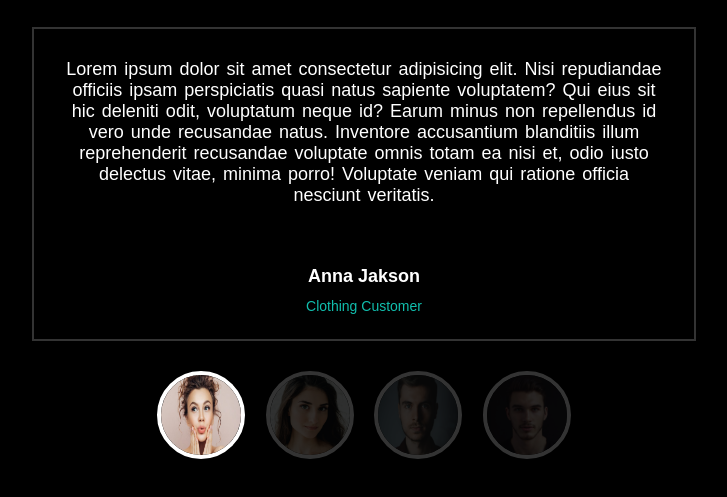
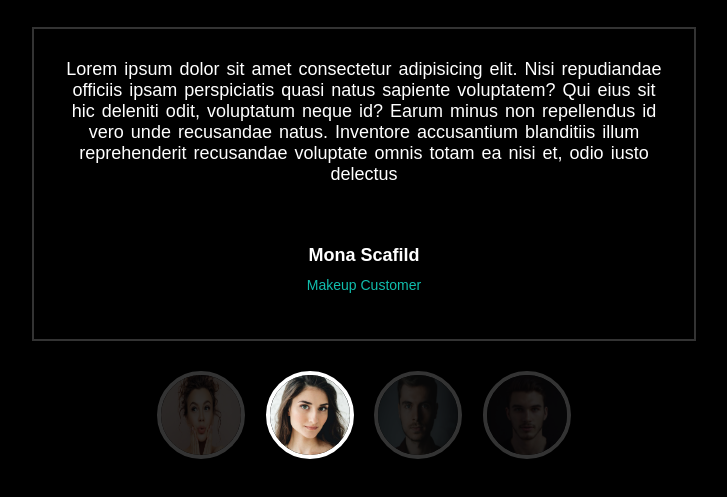
Before and after one commit to Hooman-Mozaffari/Testimonials, a plain HTML site: page index.html in a window 1280 px wide. Both pictures are taken after a click on the picture 585 px from the left and 607 px from the top of the page. Shown: the part 193-690 px from the top of the page, without its empty margins (276-1003 px from the left). Drawn offline with Linux system fonts and the light colour scheme.

Commit message:
added javascript code of the project

```diff
--- a/index.html
+++ b/index.html
@@ -21,14 +21,14 @@
                     </div>
                 </div>
                 <div class="slide">
-                    <p> Lorem ipsum dolor sit amet consectetur adipisicing elit. Nisi repudiandae officiis ipsam perspiciatis quasi natus sapiente voluptatem? Qui eius sit hic deleniti odit, voluptatum neque id? Earum minus non repellendus id vero unde recusandae natus. Inventore accusantium blanditiis illum reprehenderit recusandae voluptate omnis totam ea nisi et, odio iusto delectus vitae, minima porro! Voluptate veniam qui ratione officia nesciunt veritatis. </p>
+                    <p> Lorem ipsum dolor sit amet consectetur adipisicing elit. Nisi repudiandae officiis ipsam perspiciatis quasi natus sapiente voluptatem? Qui eius sit hic deleniti odit, voluptatum neque id? Earum minus non repellendus id vero unde recusandae natus. Inventore accusantium blanditiis illum reprehenderit recusandae voluptate omnis totam ea nisi et, odio iusto delectus </p>
                     <div class="client-info">
                         <h3>Mona Scafild</h3>
                         <span>Makeup Customer</span>
                     </div>
                 </div>
                 <div class="slide">
-                    <p> Lorem ipsum dolor sit amet consectetur adipisicing elit. Nisi repudiandae officiis ipsam perspiciatis quasi natus sapiente voluptatem? Qui eius sit hic deleniti odit, voluptatum neque id? Earum minus non repellendus id vero unde recusandae natus. Inventore accusantium blanditiis illum reprehenderit recusandae voluptate omnis totam ea nisi et, odio iusto delectus vitae, minima porro! Voluptate veniam qui ratione officia nesciunt veritatis. </p>
+                    <p> Lorem ipsum dolor sit amet consectetur adipisicing elit. Nisi repudiandae officiis ipsam perspiciatis quasi natus sapiente voluptatem? Qui eius sit hic deleniti odit, voluptatum neque id? Earum minus non repellendus id vero unde recusandae natus.  </p>
                     <div class="client-info">
                         <h3>Jeff Hardy</h3>
                         <span>Tools Customer</span>
--- a/js/script.js
+++ b/js/script.js
@@ -0,0 +1,18 @@
+const slide = document.querySelector('.slider').children;
+const indicator = document.querySelector('.slider-indicator').children;
+
+for (i = 0 ; i < indicator.length ; i++ ){
+    indicator[i].addEventListener ('click' , function(){
+
+        for(j = 0 ; j < indicator.length ; j++){
+            indicator[j].classList.remove('active');
+        }
+        this.classList.add('active');
+
+        const id = this.getAttribute('data-id');
+        for ( z = 0; z < slide.length; z++) {
+            slide[z].classList.remove('active');
+        }
+        slide[id].classList.add('active');
+    })
+}
--- a/styles/style.css
+++ b/styles/style.css
@@ -52,6 +52,18 @@ body{
 
 .slider .slide.active{
     display: block;
+    animation: slide 1s ease;
+}
+
+@keyframes slide{
+    0%{
+        opacity: 0;
+        transform: translateX(-15px);
+    }
+    100%{
+        opacity: 1;
+        transform: translateX(0);
+    }
 }
 
 .slider .slide p{
```
